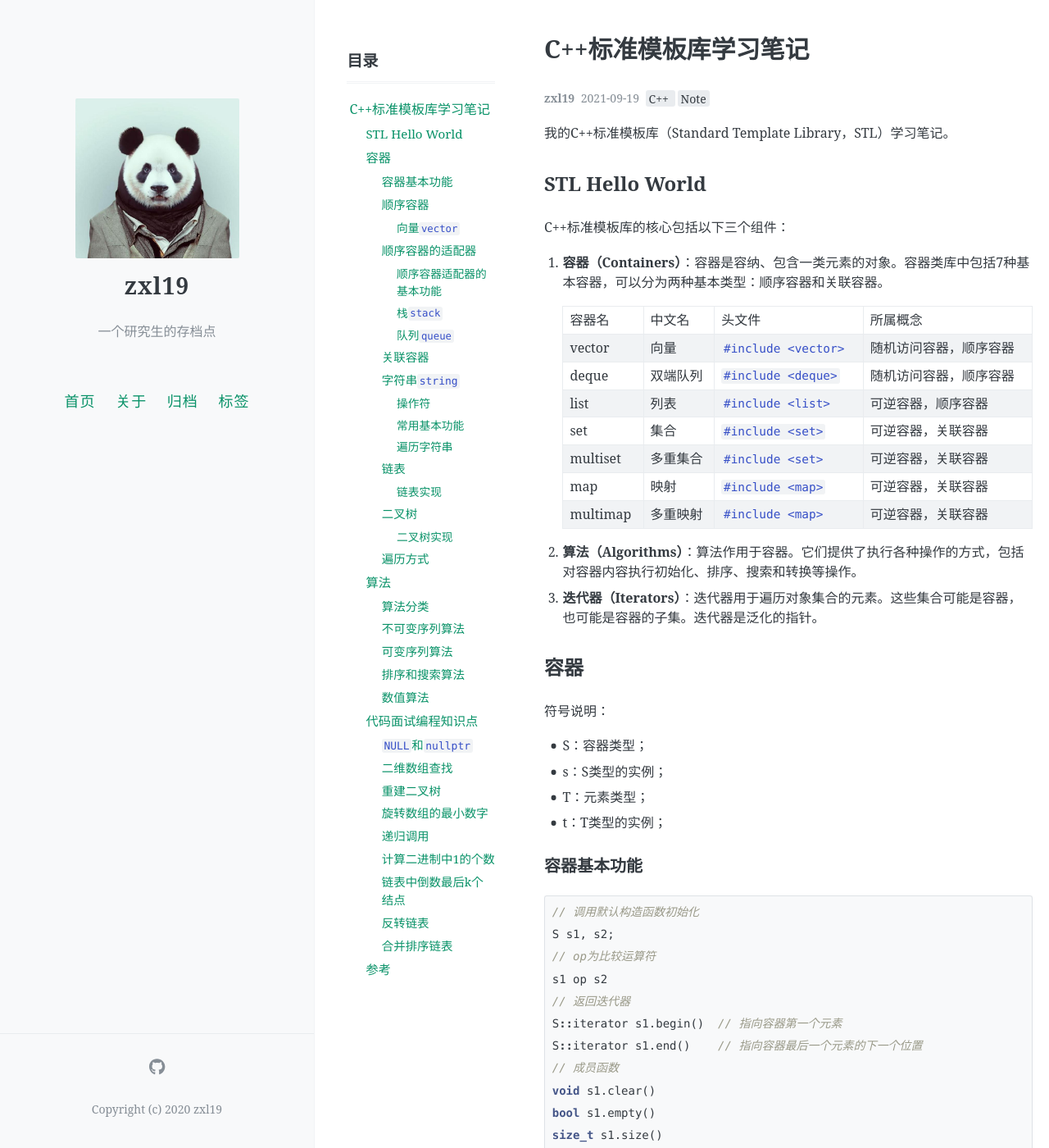
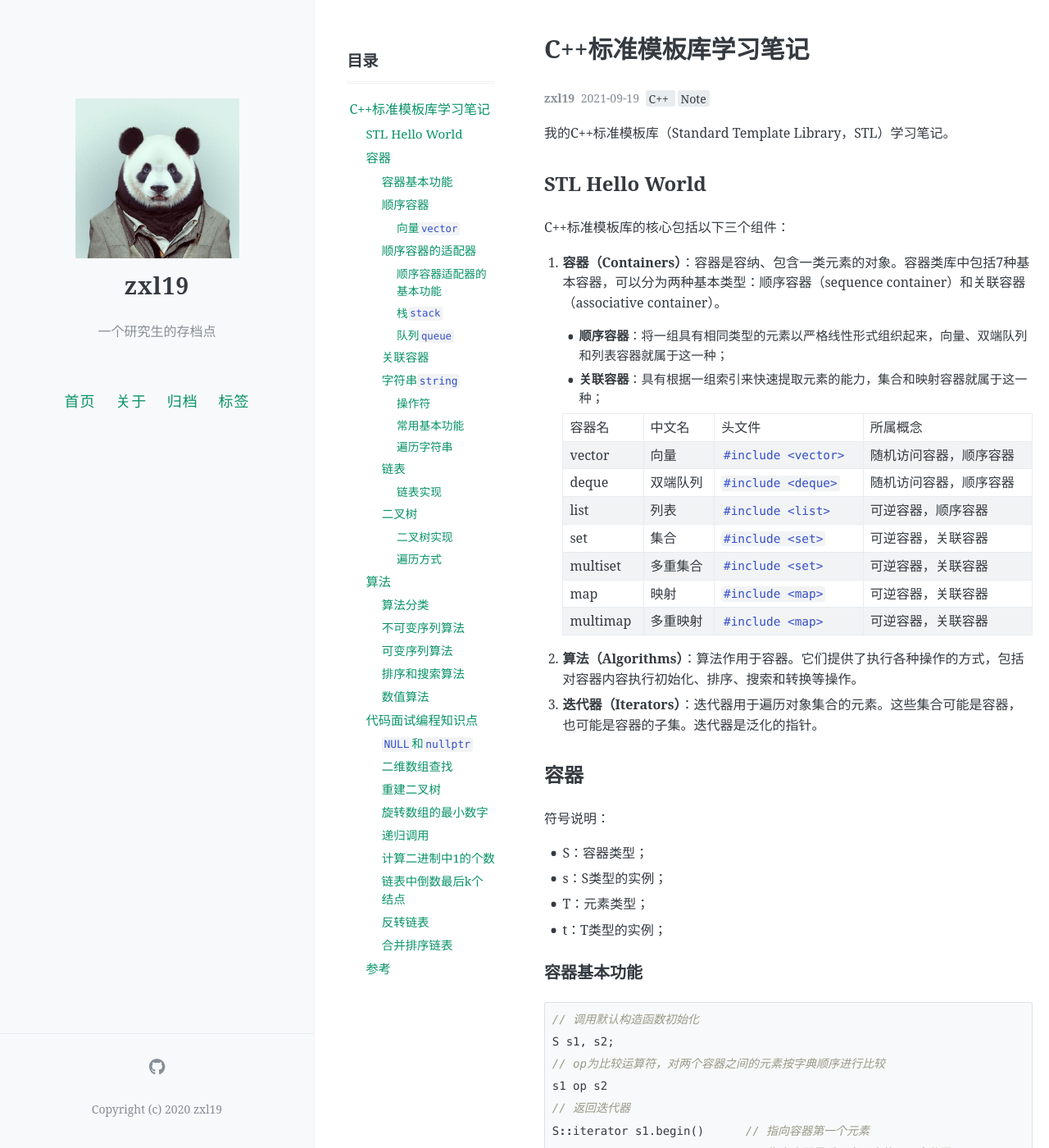
Before and after one commit to zxl19/zxl19.github.io, a Jekyll site: the page built from _posts/2021-09-19-stl-note.md, in a window 1280 px wide and 1400 px high. Shown: the whole window at 82% size. Built offline with Jekyll 4.4.1, drawn with Linux system fonts in a browser that asks for light colours; comment, search, counter and statistics services are not loaded; some of the changed text lies outside the part shown.

Commit message:
Update 2021-09-19-stl-note.md

````diff
--- a/_posts/2021-09-19-stl-note.md
+++ b/_posts/2021-09-19-stl-note.md
@@ -17,7 +17,10 @@ pinned: false
 
 C++标准模板库的核心包括以下三个组件：
 
-1. **容器（Containers）**：容器是容纳、包含一类元素的对象。容器类库中包括7种基本容器，可以分为两种基本类型：顺序容器和关联容器。
+1. **容器（Containers）**：容器是容纳、包含一类元素的对象。容器类库中包括7种基本容器，可以分为两种基本类型：顺序容器（sequence container）和关联容器（associative container）。
+
+    - **顺序容器**：将一组具有相同类型的元素以严格线性形式组织起来，向量、双端队列和列表容器就属于这一种；
+    - **关联容器**：具有根据一组索引来快速提取元素的能力，集合和映射容器就属于这一种；
 
     | 容器名 | 中文名 | 头文件 | 所属概念 |
     | :---- | :---- | :---- | :---- |
@@ -46,11 +49,11 @@ C++标准模板库的核心包括以下三个组件：
 ```cpp
 // 调用默认构造函数初始化
 S s1, s2;
-// op为比较运算符
+// op为比较运算符，对两个容器之间的元素按字典顺序进行比较
 s1 op s2
 // 返回迭代器
-S::iterator s1.begin()  // 指向容器第一个元素
-S::iterator s1.end()    // 指向容器最后一个元素的下一个位置
+S::iterator s1.begin()      // 指向容器第一个元素
+S::iterator s1.end()        // 指向容器最后一个元素的下一个位置
 // 成员函数
 void s1.clear()
 bool s1.empty()
@@ -64,9 +67,9 @@ void s1.swap(s2)
 
 ```cpp
 // 构造函数
-S s(n, t)
-S s(n)
-S s(q1, q2)
+S s(n, t)                   // 构造一个由n个t元素构成的容器实例s
+S s(n)                      // 构造一个有n个元素的容器实例s，每个元素都是T()
+S s(q1, q2)                 // 使用将迭代器[q1, q2)区间内的数据作为s的元素构造s
 // 改变容器的大小
 void s.resize(n)
 // 首尾元素的直接访问
@@ -96,37 +99,37 @@ void s.erase(s.begin())
 1. `size()`和`capacity()`的区别：
 
     ```cpp
-    size_t s.size()             // 返回向量容器的大小
-    void s.resize(n)            // 改变向量容器的大小
-    size_t s.capacity()         // 返回向量容器的容量
-    void s.reserve(n)           // 改变向量容器的容量
+    size_t s.size()         // 返回向量容器的大小
+    void s.resize(n)        // 改变向量容器的大小
+    size_t s.capacity()     // 返回向量容器的容量
+    void s.reserve(n)       // 改变向量容器的容量
     ```
 
 2. 访问元素方式：
 
     ```cpp
-    s[i]                        // 无边界检查
-    s.at(i)                     // 有边界检查
+    s[i]                    // 无边界检查
+    s.at(i)                 // 有边界检查
     ```
 
 3. `push_back()`和`emplace_back()`的区别：
 
     ```cpp
-    void s.push_back()          // 在容器尾部添加一个元素，创建+拷贝或移动（拷贝优先）
-    void s.emplace_back()       // 在容器尾部生成一个元素，直接在容器中创建，C++11，执行效率高
+    void s.push_back()      // 在容器尾部添加一个元素，创建+拷贝或移动（拷贝优先）
+    void s.emplace_back()   // 在容器尾部生成一个元素，直接在容器中创建，C++11，执行效率高
     ```
 
 ### 顺序容器的适配器
 
 以顺序容器为基础构建一些常用数据结构，STL提供的容器适配器栈（stack）和队列（queue），就是对顺序容器的封装。
 
-1. 栈：**先进后出（FILO）**；
-2. 队列：**先进先出（FIFO）**；
+1. 栈：**先进后出（FILO）**，即最先被压入栈的元素总是最后被弹出；
+2. 队列：**先进先出（FIFO）**，即最先入队的元素总是最先出队；
 
 #### 顺序容器适配器的基本功能
 
 ```cpp
-// op为比较运算符
+// op为比较运算符，对两个容器之间的元素按字典顺序进行比较
 s1 op s2
 // 成员函数
 size_t s.size()
@@ -156,6 +159,11 @@ value_type& s.back()
 
 ### 关联容器
 
+| 类型 | 简单关联容器 | 二元关联容器 |
+| :---- | :---- | :---- |
+| 单重关联容器 | 集合（set） | 映射（map） |
+| 多重关联容器 | 多重集合（multiset） | 多重映射（multimap） |
+
 TODO
 
 ### 字符串`string`
@@ -180,18 +188,18 @@ TODO
 ```cpp
 size_t s.size()
 bool s.empty()
-void s.push_back(char c)                      // 追加单个字符
+void s.push_back(char c)                        // 追加单个字符
 void s.pop_back()
-string s.substr(size_t pos, size_t len)       // 取子字符串
-void s.append(const string& str)              // 追加字符串
+string s.substr(size_t pos, size_t len)         // 取子字符串
+void s.append(const string& str)                // 追加字符串
 ```
 
 #### 遍历字符串
 
 ```cpp
-for (size_t i = 0; i < s.size(); i++)       // 常规方式
-for (char c : s)                            // C++11
-for (char& c : s)                           // C++11，速度更快
+for (size_t i = 0; i < s.size(); i++)           // 常规方式
+for (char c : s)                                // C++11
+for (char& c : s)                               // C++11，速度更快
 ```
 
 ### 链表
@@ -200,9 +208,9 @@ for (char& c : s)                           // C++11，速度更快
 
 ```cpp
 struct ListNode {
-    int val;                                // 当前节点的值
-    struct ListNode *next;                  // 指向下一个节点的指针
-    ListNode(int x) : val(x), next(nullptr) {} // 初始化当前结点值为x，指针为空
+    int val;                                    // 当前节点的值
+    struct ListNode *next;                      // 指向下一个节点的指针
+    ListNode(int x) : val(x), next(nullptr) {}  // 初始化当前结点值为x，指针为空
 };
 ```
 
@@ -212,14 +220,14 @@ struct ListNode {
 
 ```cpp
 struct TreeNode {
-    int val;                                                // 当前节点的值
-    TreeNode *left;                                         // 左指针
-    TreeNode *right;                                        // 右指针
-    TreeNode(int x) : val(x), left(nullptr), right(nullptr) {}    // 初始化当前结点值为x，左右指针为空
+    int val;                                                    // 当前节点的值
+    TreeNode *left;                                             // 左指针
+    TreeNode *right;                                            // 右指针
+    TreeNode(int x) : val(x), left(nullptr), right(nullptr) {}  // 初始化当前结点值为x，左右指针为空
 };
 ```
 
-### 遍历方式
+#### 遍历方式
 
 1. **前序遍历（DLR）**：根在前，从左往右，一棵树的根永远在左子树前面，左子树又永远在右子树前面；
 2. **中序遍历（LDR）**：根在中，从左往右，一棵树的左子树永远在根前面，根永远在右子树前面；
@@ -259,7 +267,7 @@ void post_order(TreeNode* Node) {
 一般来说，STL的算法可以分为4大类：
 
 1. **不可变序列算法**：不直接修改所操作的容器内容的算法；
-2. **可变序列算法**：可以修改所操作容器内容的算法；
+2. **可变序列算法**：可以修改所操作的容器内容的算法；
 3. **排序和搜索算法**：对序列元素进行比较操作的算法；
 4. **数值算法**：4个通用数值算法；
 
````
